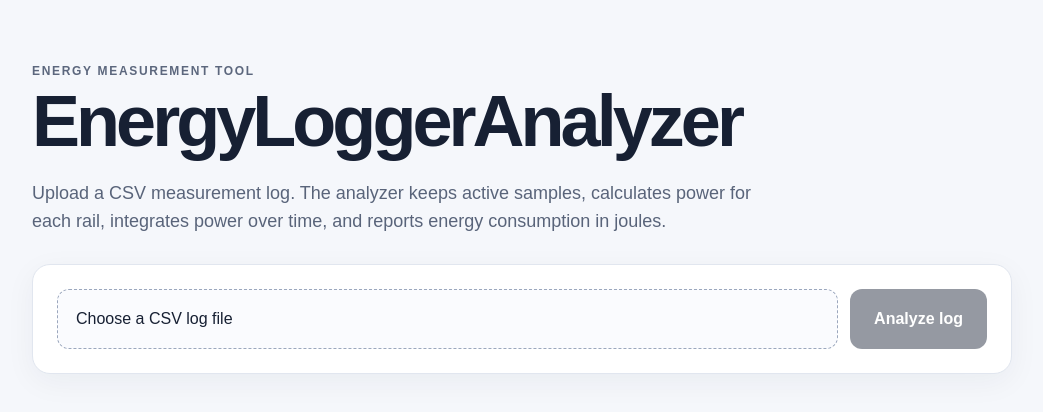
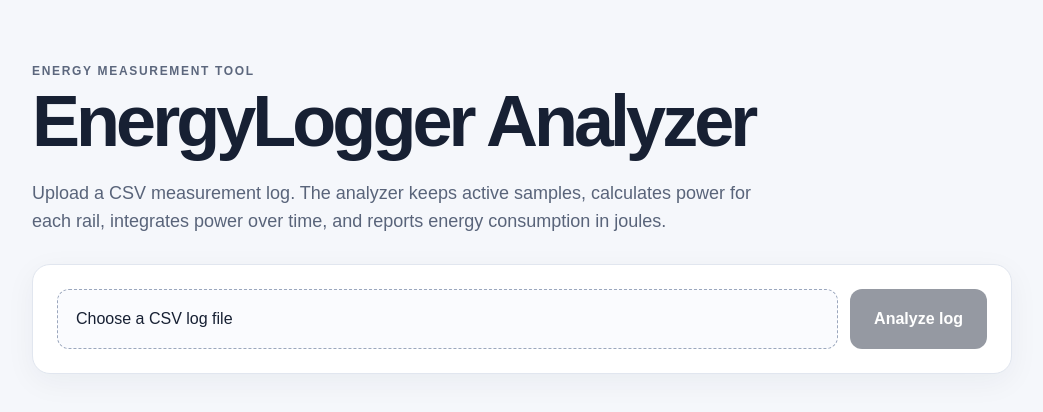
Before and after one commit to Nilma/energylogger-analyzer, a Next.js app: page / in a window 1280 px wide. Shown: the top 412 px of the page, without its empty margins (118-1161 px from the left). Built offline with nearby package versions, Linux system fonts and the light colour scheme.

Commit message:
fix name

```diff
--- a/app/page.tsx
+++ b/app/page.tsx
@@ -55,7 +55,7 @@ export default function Home() {
     <main className="shell">
       <section className="hero">
         <p className="eyebrow">ENERGY MEASUREMENT TOOL</p>
-        <h1>EnergyLoggerAnalyzer</h1>
+        <h1>EnergyLogger Analyzer</h1>
         <p className="intro">
           Upload a CSV measurement log. The analyzer keeps active samples,
           calculates power for each rail, integrates power over time, and
```
Also changed, not shown: 1 other file (tests, documents, lock files or other folders).
